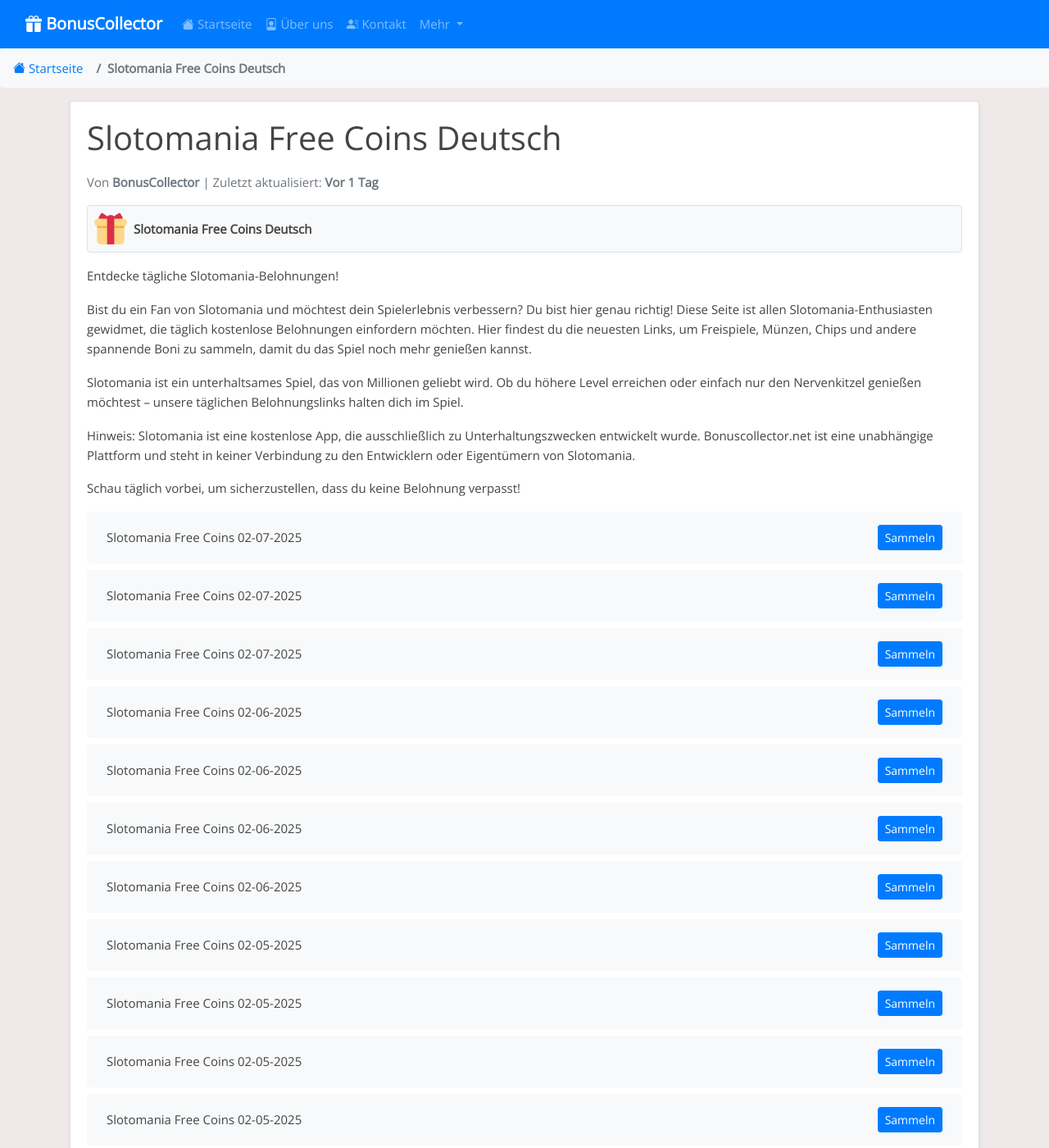
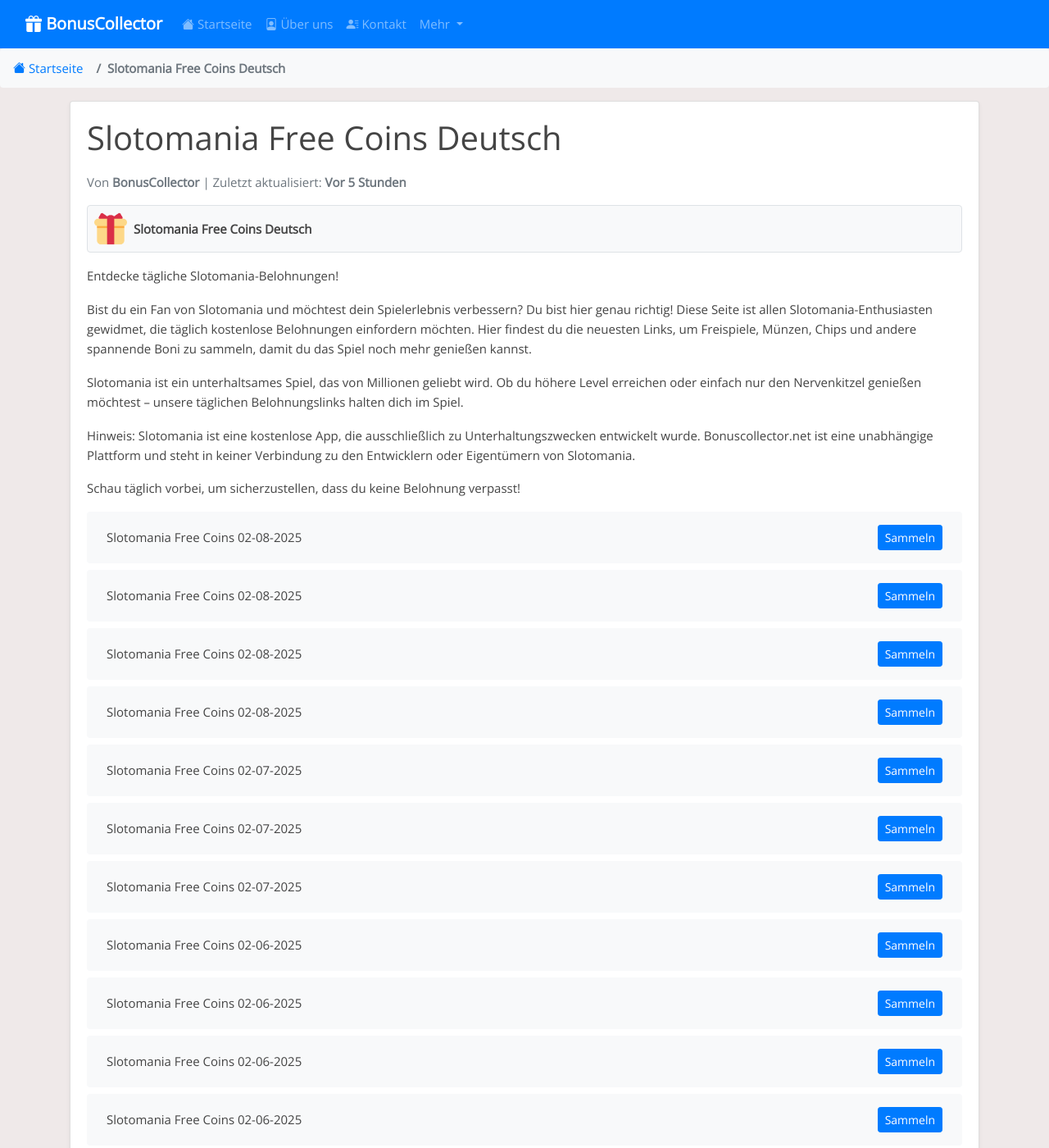
Before and after one commit to Prollad99/bs-de, a Jekyll site: the page built from _posts/2025-01-19-slotomania.md, in a window 1280 px wide and 1400 px high. Shown: the whole window at 82% size. Built offline with Jekyll 4.4.1, drawn with Linux system fonts in a browser that asks for light colours; some of the changed text lies outside the part shown.

Commit message:
Aktualisiere slotomania-Belohnungslinks, Inhalte und Änderungsdatum

```diff
--- a/_data/include_files.yml
+++ b/_data/include_files.yml
@@ -14,7 +14,7 @@
   last_modified: 2025-02-08 05:07:56
 
 slotomania.html:
-  last_modified: 2025-02-07 07:31:44
+  last_modified: 2025-02-08 08:37:42
 
 bingo-bash.html:
   last_modified: 2025-02-08 05:07:53
--- a/_includes/slotomania.html
+++ b/_includes/slotomania.html
@@ -1,4 +1,20 @@
 <ul class="list-group mt-3 mb-4">
+  <li class="list-group-item d-flex justify-content-between align-items-center">
+    <span>Slotomania Free Coins 02-08-2025</span>
+    <a href="https://api.playtika.com/redirector/?coupon_token=1_3_1738956600032_emgj6l5d" class="btn btn-primary btn-sm">Sammeln</a>
+  </li>
+  <li class="list-group-item d-flex justify-content-between align-items-center">
+    <span>Slotomania Free Coins 02-08-2025</span>
+    <a href="https://api.playtika.com/redirector/?coupon_token=1_3_1738864493935_jm3mk3yw" class="btn btn-primary btn-sm">Sammeln</a>
+  </li>
+  <li class="list-group-item d-flex justify-content-between align-items-center">
+    <span>Slotomania Free Coins 02-08-2025</span>
+    <a href="https://api.playtika.com/redirector/?coupon_token=1_3_1738864226458_8gzg8l88" class="btn btn-primary btn-sm">Sammeln</a>
+  </li>
+  <li class="list-group-item d-flex justify-content-between align-items-center">
+    <span>Slotomania Free Coins 02-08-2025</span>
+    <a href="https://api.playtika.com/redirector/?coupon_token=1_3_1738875239173_rdjd8m8y" class="btn btn-primary btn-sm">Sammeln</a>
+  </li>
   <li class="list-group-item d-flex justify-content-between align-items-center">
     <span>Slotomania Free Coins 02-07-2025</span>
     <a href="https://api.playtika.com/redirector/?coupon_token=1_3_1738843498712_owrgokrm" class="btn btn-primary btn-sm">Sammeln</a>
@@ -383,20 +399,4 @@
     <span>Slotomania Free Coins 01-19-2025</span>
     <a href="https://api.playtika.com/redirector/?coupon_token=1_3_1737034045710_3z893rdj" class="btn btn-primary btn-sm">Sammeln</a>
   </li>
-  <li class="list-group-item d-flex justify-content-between align-items-center">
-    <span>Slotomania Free Coins 01-19-2025</span>
-    <a href="https://api.playtika.com/redirector/?coupon_token=1_3_1735831369844_2p6ed40x" class="btn btn-primary btn-sm">Sammeln</a>
-  </li>
-  <li class="list-group-item d-flex justify-content-between align-items-center">
-    <span>Slotomania Free Coins 01-19-2025</span>
-    <a href="https://api.playtika.com/redirector/?coupon_token=1_3_1737142200122_o6xdd449" class="btn btn-primary btn-sm">Sammeln</a>
-  </li>
-  <li class="list-group-item d-flex justify-content-between align-items-center">
-    <span>Slotomania Free Coins 01-19-2025</span>
-    <a href="https://api.playtika.com/redirector/?coupon_token=1_3_1737036706253_4wd0zrxz" class="btn btn-primary btn-sm">Sammeln</a>
-  </li>
-  <li class="list-group-item d-flex justify-content-between align-items-center">
-    <span>Slotomania Free Coins 01-19-2025</span>
-    <a href="https://api.playtika.com/redirector/?coupon_token=1_3_1737033666777_jm04k63w" class="btn btn-primary btn-sm">Sammeln</a>
-  </li>
 </ul>
```
Also changed, not shown: links-json/slotomania.json (+16 -16 lines).
